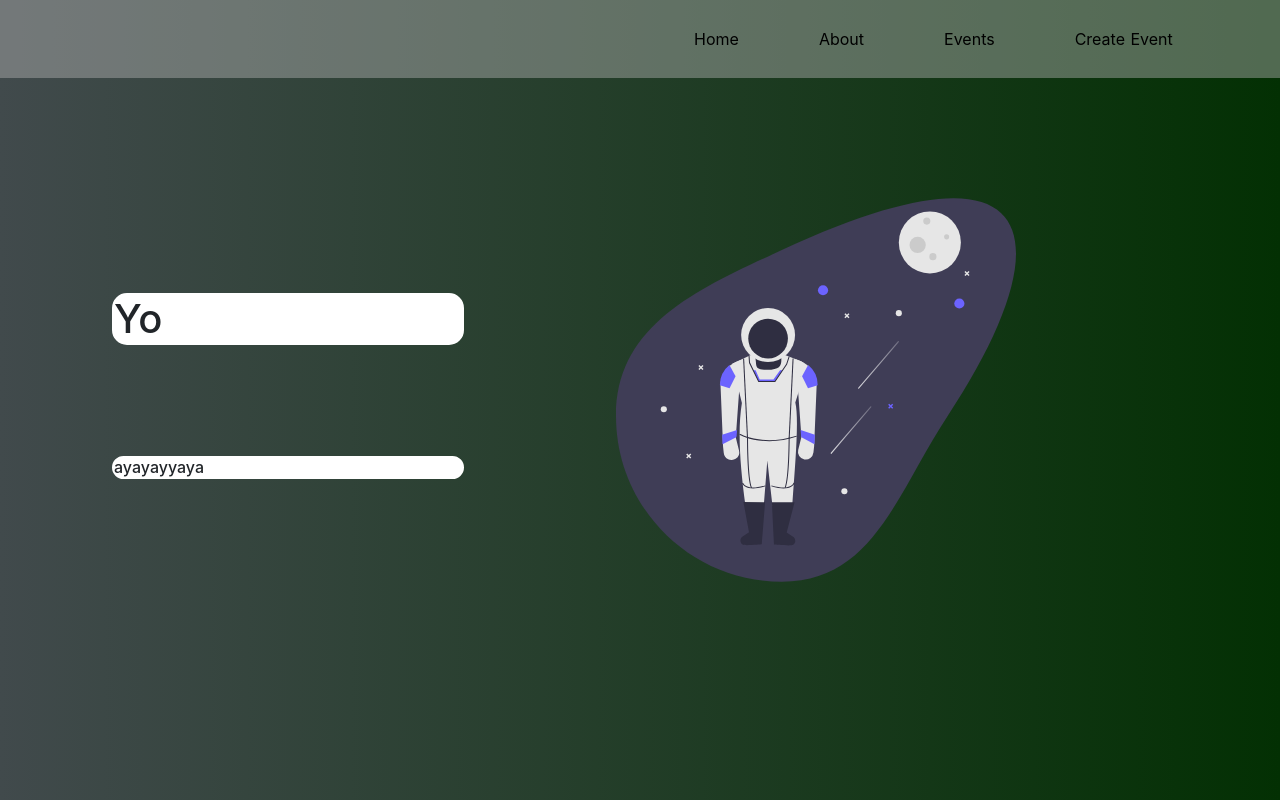
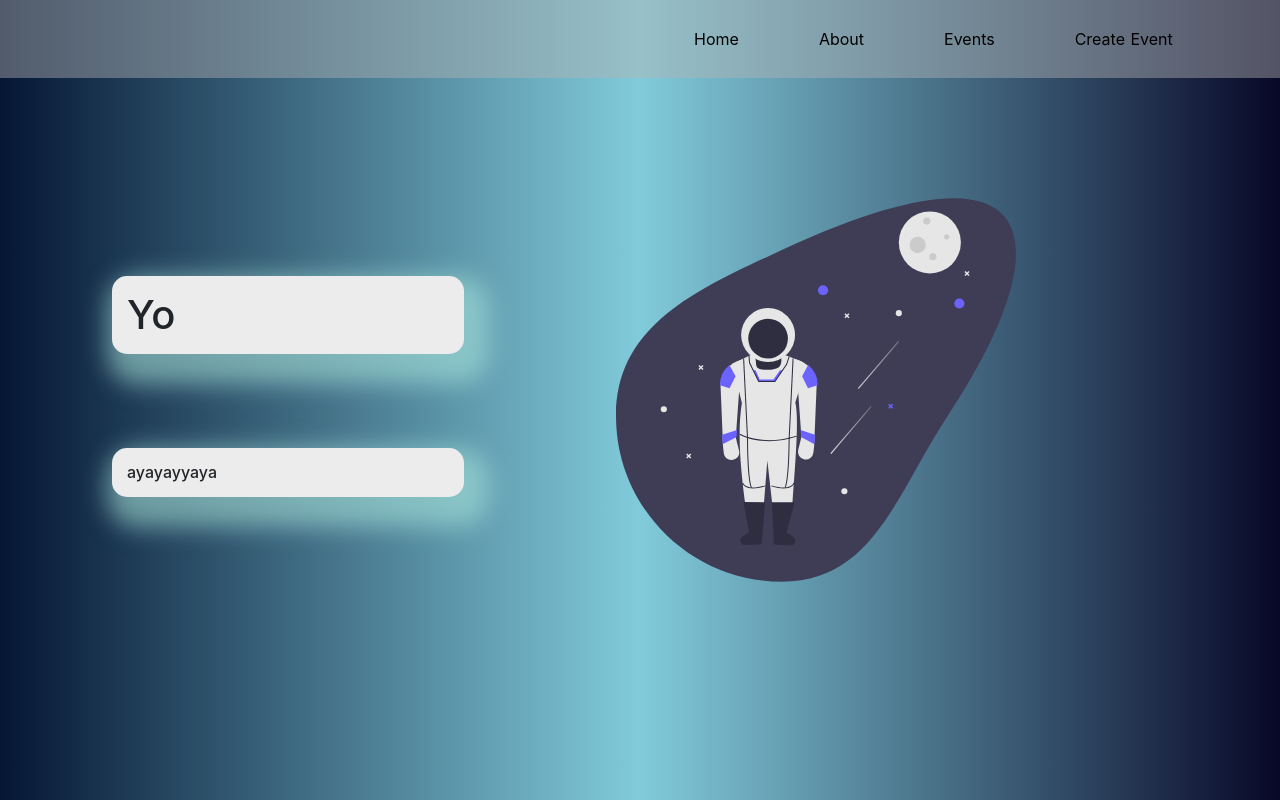
Before and after one commit to nickberliner1/dt42, a Nuxt app: page / in a window 1280 px wide. Shown: the top 800 px of the page. Built offline with nearby package versions, Linux system fonts and the light colour scheme.

Commit message:
hero styling

```diff
--- a/components/HeroContent.vue
+++ b/components/HeroContent.vue
@@ -64,9 +64,15 @@ export default {
 }
 
 h1, h2, h6 {
-    background-color: white;
-    border: 2px solid white;
+    background-color: rgb(236, 236, 236);
+    /* border: 1px solid rgb(128, 128, 128); */
     border-radius: 15px;
+    padding: 15px;
+    box-shadow: 10px 15px 25px 15px #ace8dd8f;
+}
+
+h1:hover {
+
 }
 
 </style>
--- a/layouts/default.vue
+++ b/layouts/default.vue
@@ -44,7 +44,7 @@ html {
 
 .gradient {
 	/* background: linear-gradient(90deg, #168b57 0%, #2091b1 100%); */
-  background: linear-gradient(90deg, #414a4c 0%, rgb(3, 48, 3) 100%);
+  background: linear-gradient(90deg, #051634 0%, #81cbdb 50%, #080828 100%);
   /* background-image: url("https://i.imgur.com/9ppiWac.jpg"); */
   background-size: cover;
 }
```
